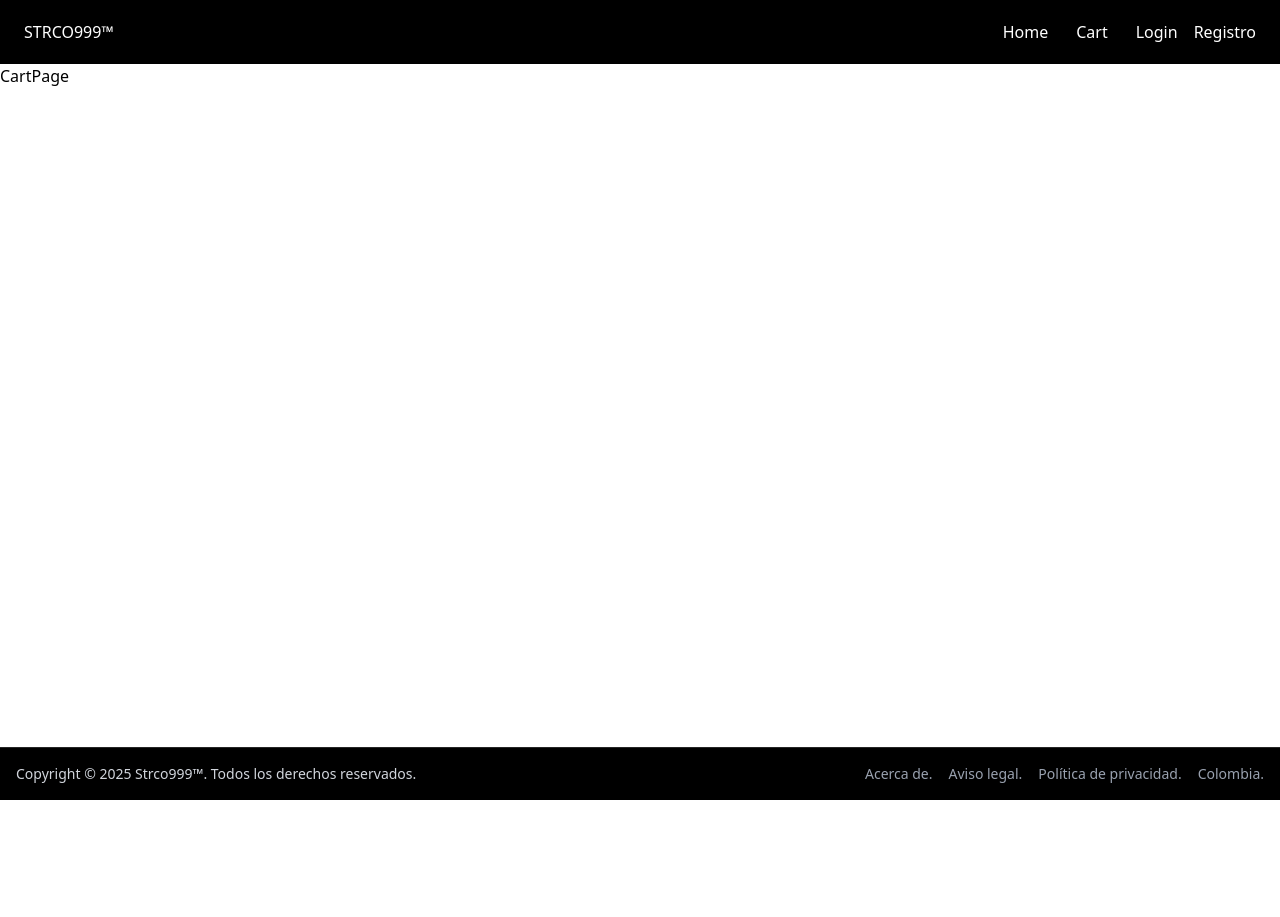
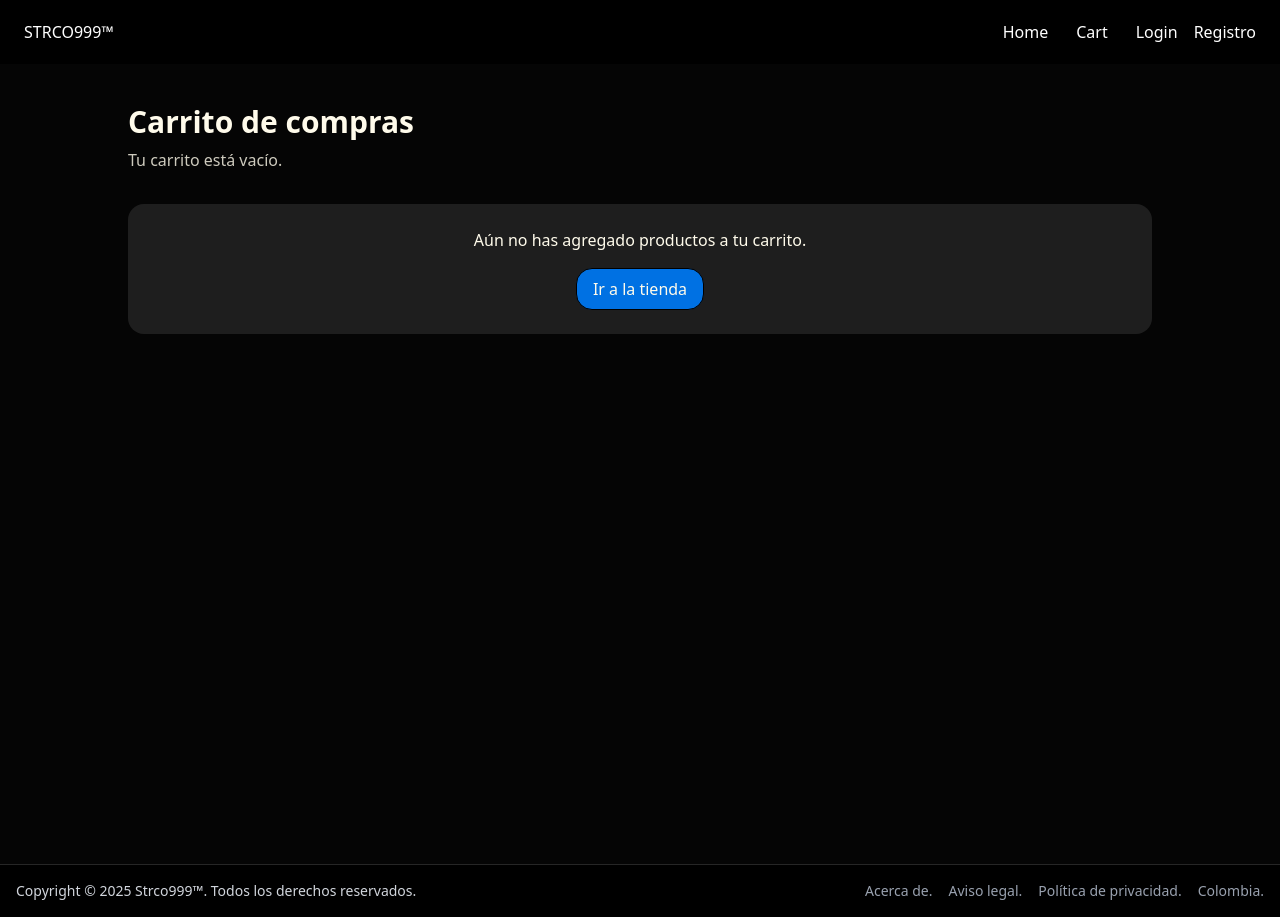
Before and after one commit to strco999/PM4-EcommerceSTRCO999, a Next.js app in the folder front/: page /Cart in a window 1280 px wide. Before the commit the page ends 800 px from the top, so only its background shows below. Built offline with nearby package versions, Linux system fonts and the light colour scheme.

Commit message:
CartPage

```diff
--- a/front/app/Cart/page.tsx
+++ b/front/app/Cart/page.tsx
@@ -1,6 +1,180 @@
+// "use client";
+// import Image from "next/image";
+// import { useCart } from "@/context/CartContext";
 
-function CartPage () {
-  return <div>CartPage </div>
+// function CartPage() {
+//   const {
+
+//     addToCart,
+//     cartItems,
+//     clearCart,
+//     getIdItems,
+//     getItemCount,
+//     getTotal,
+//     removeFromCart,
+//   } = useCart();
+
+//   return <div>CartPage </div>
+// }
+
+// export default CartPage ;
+
+"use client";
+
+import Image from "next/image";
+import Link from "next/link";
+import { useCart } from "@/context/CartContext";
+
+function CartPage() {
+  const {
+    addToCart,
+    cartItems,
+    clearCart,
+    getIdItems,
+    getItemCount,
+    getTotal,
+    removeFromCart,
+  } = useCart();
+
+  const itemCount = getItemCount();
+  const total = getTotal();
+
+  const handleRemove = (id: number) => {
+    removeFromCart(id);
+  };
+
+  const handleClear = () => {
+    if (cartItems.length === 0) return;
+    const confirmClear = window.confirm(
+      "¿Seguro que quieres vaciar el carrito?"
+    );
+    if (confirmClear) clearCart();
+  };
+
+  return (
+    <div className="w-full min-h-screen bg-negroapple flex justify-center items-start px-4 py-10">
+      <section className="w-full max-w-5xl flex flex-col gap-8">
+        {/* Título */}
+        <header className="flex flex-col gap-2">
+          <h1 className="text-2xl sm:text-3xl font-bold text-amber-50">
+            Carrito de compras
+          </h1>
+          <p className="text-amber-50/80 text-sm sm:text-base">
+            {itemCount === 0
+              ? "Tu carrito está vacío."
+              : `Tienes ${itemCount} producto${
+                  itemCount > 1 ? "s" : ""
+                } en tu carrito.`}
+          </p>
+        </header>
+
+        {/* Si no hay items */}
+        {cartItems.length === 0 ? (
+          <div className="bg-white/10 rounded-2xl p-6 flex flex-col items-center gap-4">
+            <p className="text-amber-50 text-center">
+              Aún no has agregado productos a tu carrito.
+            </p>
+            <Link
+              href="/"
+              className="bg-azulapple text-amber-50 px-4 py-2 rounded-2xl text-sm sm:text-base hover:bg-azulapple/90 transition border border-black"
+            >
+              Ir a la tienda
+            </Link>
+          </div>
+        ) : (
+          <div className="grid grid-cols-1 lg:grid-cols-[2fr_1fr] gap-6">
+            {/* Lista de productos */}
+            <div className="flex flex-col gap-4">
+              {cartItems.map((item) => (
+                <div
+                  key={item.id}
+                  className="bg-white/10 rounded-xl p-4 flex gap-4 items-center"
+                >
+                  <div className="w-20 h-20 sm:w-24 sm:h-24 relative flex-shrink-0">
+                    <Image
+                      src={item.image}
+                      alt={item.name}
+                      fill
+                      className="object-cover rounded-lg"
+                    />
+                  </div>
+
+                  <div className="flex-1 flex flex-col gap-1">
+                    <h2 className="text-amber-50 font-semibold text-sm sm:text-base">
+                      {item.name}
+                    </h2>
+                    <p className="text-amber-50/80 text-sm">
+                      COP{" "}
+                      {item.price.toLocaleString("es-CO", {
+                        minimumFractionDigits: 0,
+                      })}
+                    </p>
+                  </div>
+
+                  <button
+                    onClick={() => handleRemove(item.id as number)}
+                    className="text-xs sm:text-sm text-red-500 hover:underline flex-shrink-0"
+                  >
+                    Quitar
+                  </button>
+                </div>
+              ))}
+            </div>
+
+            {/* Resumen */}
+            <aside className="bg-white/10 rounded-2xl p-5 flex flex-col gap-4 h-fit">
+              <h2 className="text-lg font-semibold text-amber-50">
+                Resumen del pedido
+              </h2>
+
+              <div className="flex justify-between text-sm text-amber-50/90">
+                <span>Productos ({itemCount})</span>
+                <span>
+                  COP{" "}
+                  {total.toLocaleString("es-CO", {
+                    minimumFractionDigits: 0,
+                  })}
+                </span>
+              </div>
+
+              <hr className="border-amber-50/20" />
+
+              <div className="flex justify-between items-center text-amber-50 font-semibold text-base">
+                <span>Total</span>
+                <span>
+                  COP{" "}
+                  {total.toLocaleString("es-CO", {
+                    minimumFractionDigits: 0,
+                  })}
+                </span>
+              </div>
+
+              <button
+                className="bg-azulapple text-amber-50 w-full mt-2 py-2 rounded-2xl text-sm sm:text-base border border-black cursor-pointer hover:bg-azulapple/90 transition"
+                onClick={() => alert("Checkout no implementado aún")}
+              >
+                Ir a pagar
+              </button>
+
+              <button
+                className="text-xs sm:text-sm text-red-400 mt-1 hover:underline"
+                onClick={handleClear}
+              >
+                Vaciar carrito
+              </button>
+
+              <Link
+                href="/"
+                className="text-xs sm:text-sm text-amber-50/80 mt-2 hover:underline text-center"
+              >
+                Seguir comprando
+              </Link>
+            </aside>
+          </div>
+        )}
+      </section>
+    </div>
+  );
 }
 
-export default CartPage ;
+export default CartPage;
--- a/front/app/layout.tsx
+++ b/front/app/layout.tsx
@@ -1,11 +1,10 @@
-
-
 import type { Metadata } from "next";
 import { Geist, Geist_Mono } from "next/font/google";
 import "./globals.css";
 import Navbar from "@/components/Navbar";
 import Footer from "@/components/Footer";
 import { AuthProvider } from "@/context/AuthContext";
+import { CartProvider } from "@/context/CartContext";
 
 const geistSans = Geist({
   variable: "--font-geist-sans",
@@ -33,9 +32,11 @@ export default function RootLayout({
         className={`${geistSans.variable} ${geistMono.variable} antialiased min-h-screen flex flex-col`}
       >
         <AuthProvider>
-        <Navbar />
-        <div className="flex-1 flex flex-col">{children}</div>
-        <Footer />
+          <CartProvider>
+            <Navbar />
+            <div className="flex-1 flex flex-col">{children}</div>
+            <Footer />
+          </CartProvider>
         </AuthProvider>
       </body>
     </html>
--- a/front/app/product/[idProduct]/page.tsx
+++ b/front/app/product/[idProduct]/page.tsx
@@ -1,3 +1,4 @@
+import AddToCartButton from "@/components/AddToCartButton";
 import { IProduct } from "@/interfaces/product.interface";
 import { getProductById } from "@/services/products.services";
 import { notFound } from "next/navigation";
@@ -47,14 +48,8 @@ async function ProductDetailPage({ params }: ProductDetailPageProps) {
             <p className="font-bold text-center text-3xl tracking-tight text-gray-900">
               COP$ {product.price}
             </p>
-
-            <button
-              type="submit"
-              className="bg-azulapple cursor-pointer text-amber-50 rounded-lg px-4 py-2 w-full lg:w-auto"
-            >
-              Agregar al Carrito
-            </button>
           </div>
+          <AddToCartButton product={product} />
 
           <div className="py-10 lg:col-span-2 lg:col-start-1 lg:border-r lg:border-gray-200 lg:pt-6 lg:pr-8 lg:pb-16">
             {/* Description and details */}
--- /dev/null
+++ b/front/components/AddToCartButton.tsx
@@ -0,0 +1,22 @@
+"use client";
+
+import { useCart } from "@/context/CartContext";
+import { IProduct } from "@/interfaces/product.interface";
+
+interface ButtonProps {
+    product: IProduct
+}
+
+function AddToCartButton({product}: ButtonProps) {
+  const { addToCart } = useCart();
+  return (
+    <button
+      onClick={() => addToCart(product)}
+      className="bg-azulapple cursor-pointer text-amber-50 rounded-lg px-4 py-2 w-full lg:w-auto"
+    >
+      Agregar al Carrito
+    </button>
+  );
+}
+
+export default AddToCartButton;
```
